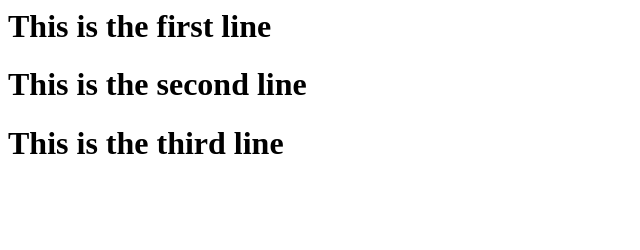
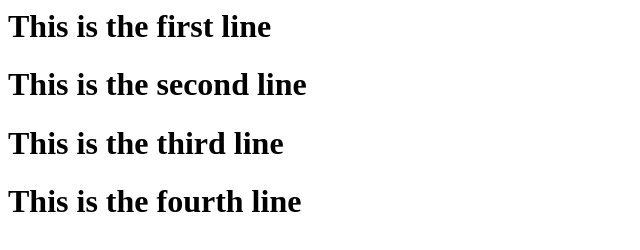
Before and after one commit to itzbabulinux/intellipaat_demo_repo, a plain HTML site: page index.html in a window 1280 px wide. Shown: the whole page, without its empty margins (0-640 px from the left). Drawn offline with Linux system fonts and the light colour scheme.

Commit message:
commit the fourth index file

```diff
--- a/index.html
+++ b/index.html
@@ -1,3 +1,4 @@
 <h1>This is the first line</h1>
 <h1>This is the second line</h1>
 <h1>This is the third line</h1>
+<h1>This is the fourth line</h1>
```
